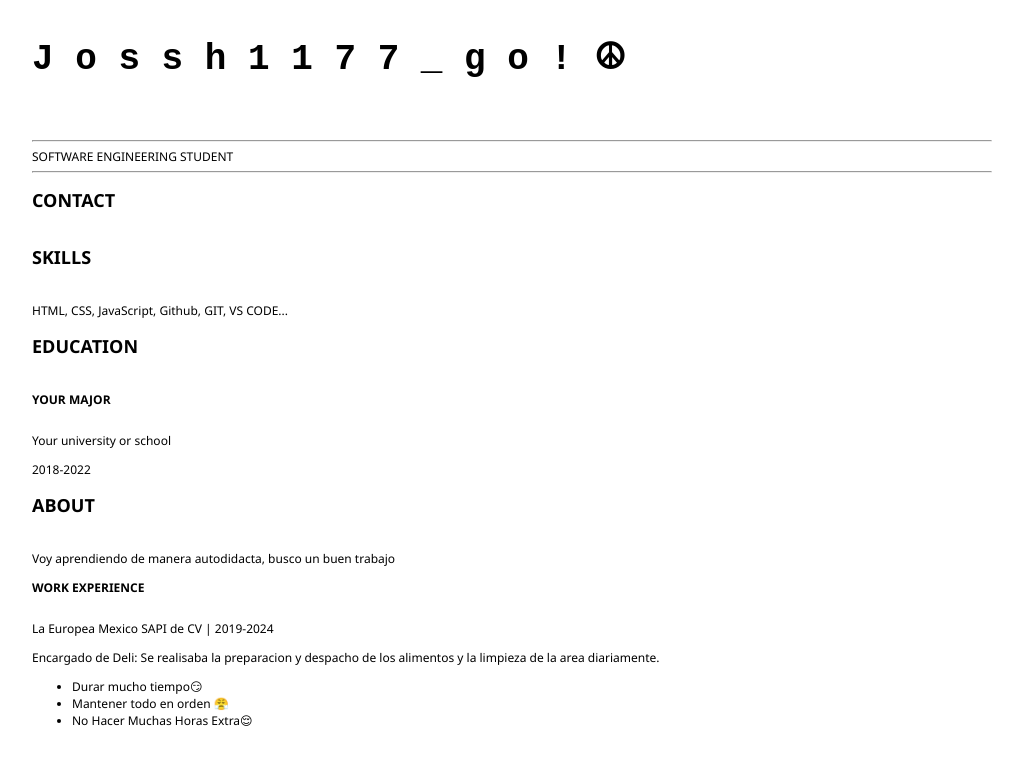
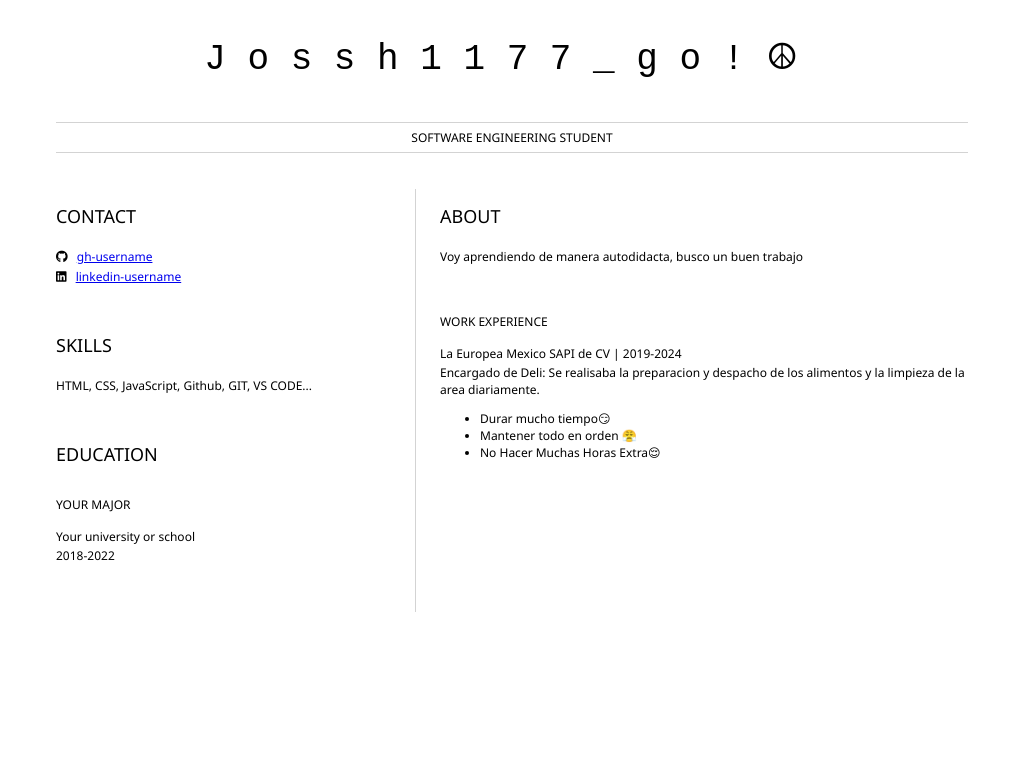
Before and after one commit to jossh117/jossh_11777.github.io, a plain HTML site: page index.html in a window 1280 px wide. Shown: the whole page, without its empty margins (128-1151 px from the left). Drawn offline with Linux system fonts and the light colour scheme.

Commit message:
Se agrego con exito datos al archivo CSS 🤩

```diff
--- a/index.html
+++ b/index.html
@@ -1,16 +1,8 @@
-<!-- crea referencias de hipertexto
--usando la bibliotece de iconos Font Awesome los siguientes datos
--github:https://github.com/jossh117
--telefono:(442)8254527
--correo:joshuaomarlugorodriguez@gmail.com-->
-<a href="https://github.com/jossh117"><i class="fab fa-github"></i></a>
-<a href="tel:+14428254527"><i class="fas fa-phone"></i></a>
-<a href="mailto:joshuaomarlugorodriguez@gmail.com"><i class="fas fa-envelope"></i></a>
 <html>
-
 <head>
     <link href="style.css" rel="stylesheet">
     <title>Your Name resume</title>
+    <link rel="stylesheet" href="https://cdnjs.cloudflare.com/ajax/libs/font-awesome/5.15.4/css/all.min.css">
 </head>
 
 <body>
@@ -27,16 +19,12 @@
                 <h2>CONTACT</h2>
                 <!-- your contact information -->
                 <p>
-                 <i class="fab fa-github" aria-hidden="true"></i>
-                 <a href="https://github.com/jossh117"></a>
+                    <i class="fab fa-github" aria-hidden="true"></i>
+                    <a href="github.com/gh-username">gh-username</a>
                 </p>
                 <p>
-                 <i class="fas fa-phone" aria-hidden="true"></i>
-                 <a href="tel:+524428254527"></a>
-                </p>
-                <p>
-                 <i class="fas fa-envelope" aria-hidden="true"></i>
-                 <a href="mailto:joshuaomarlugorodriguez@gmail.com"></a>
+                    <i class="fab fa-linkedin" aria-hidden="true"></i>
+                    <a href="linkedin.com/linkedin-username">linkedin-username</a>
                 </p>
             </section>
             <section>
--- a/style.css
+++ b/style.css
@@ -22,3 +22,39 @@ h3 {
     font-size: 1em;
     padding-bottom: 1em;
 }
+
+main {
+    display: grid;
+    grid-template-columns: 40% 60%;
+    margin-top: 3em;
+}
+header {
+    text-align: center;
+    margin: auto 2em;
+}
+
+section {
+    margin: auto 1em 4em 2em;
+}
+
+i {
+    margin-right: .5em;
+}
+
+p {
+    margin: .2em auto
+}
+
+hr {
+    border: none;
+    background-color: lightgray;
+    height: 1px;
+}
+
+h1, h2, h3 {
+    font-weight: 100;
+    margin-bottom: 0;
+}
+#mainLeft {
+    border-right: 1px solid lightgray;
+}
```
